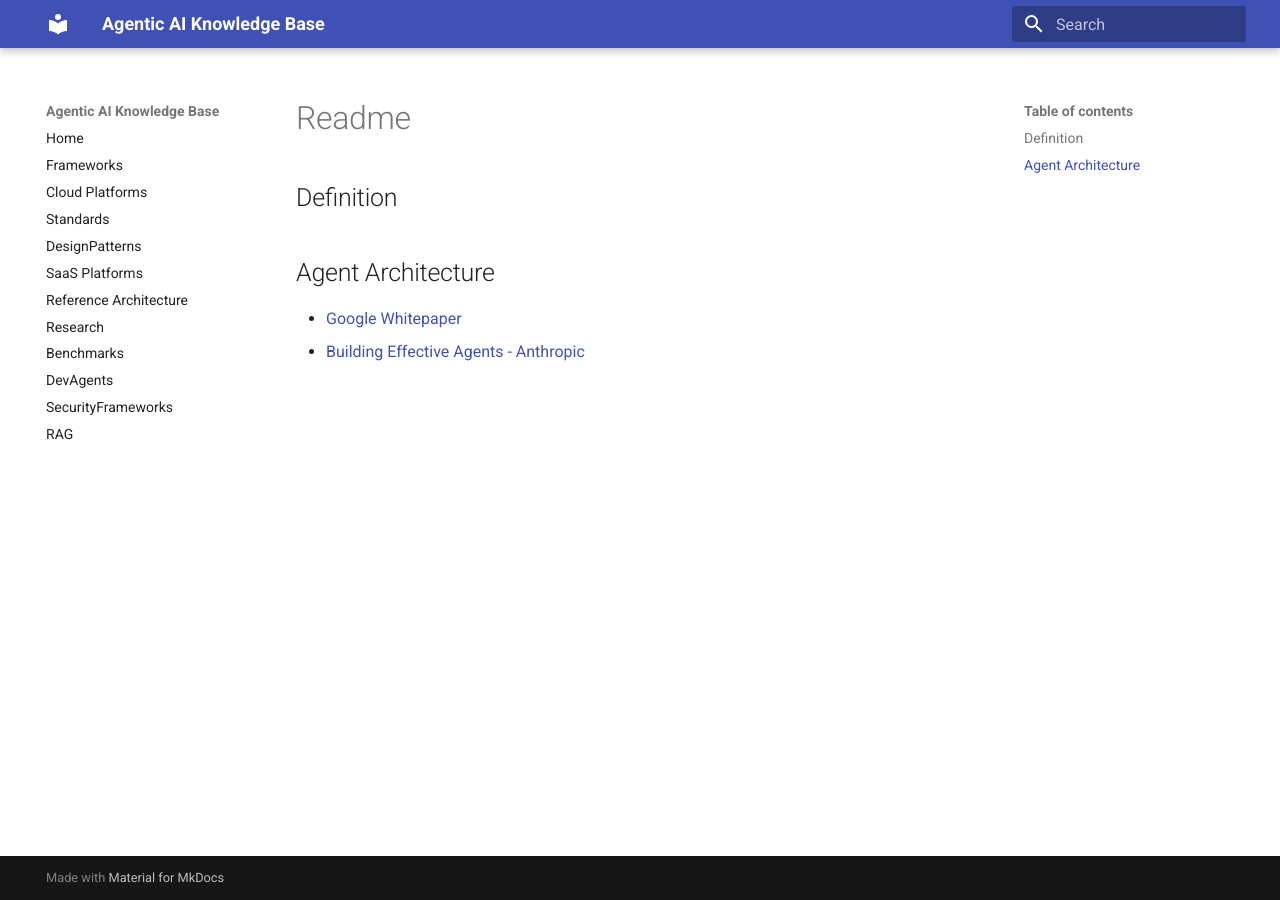
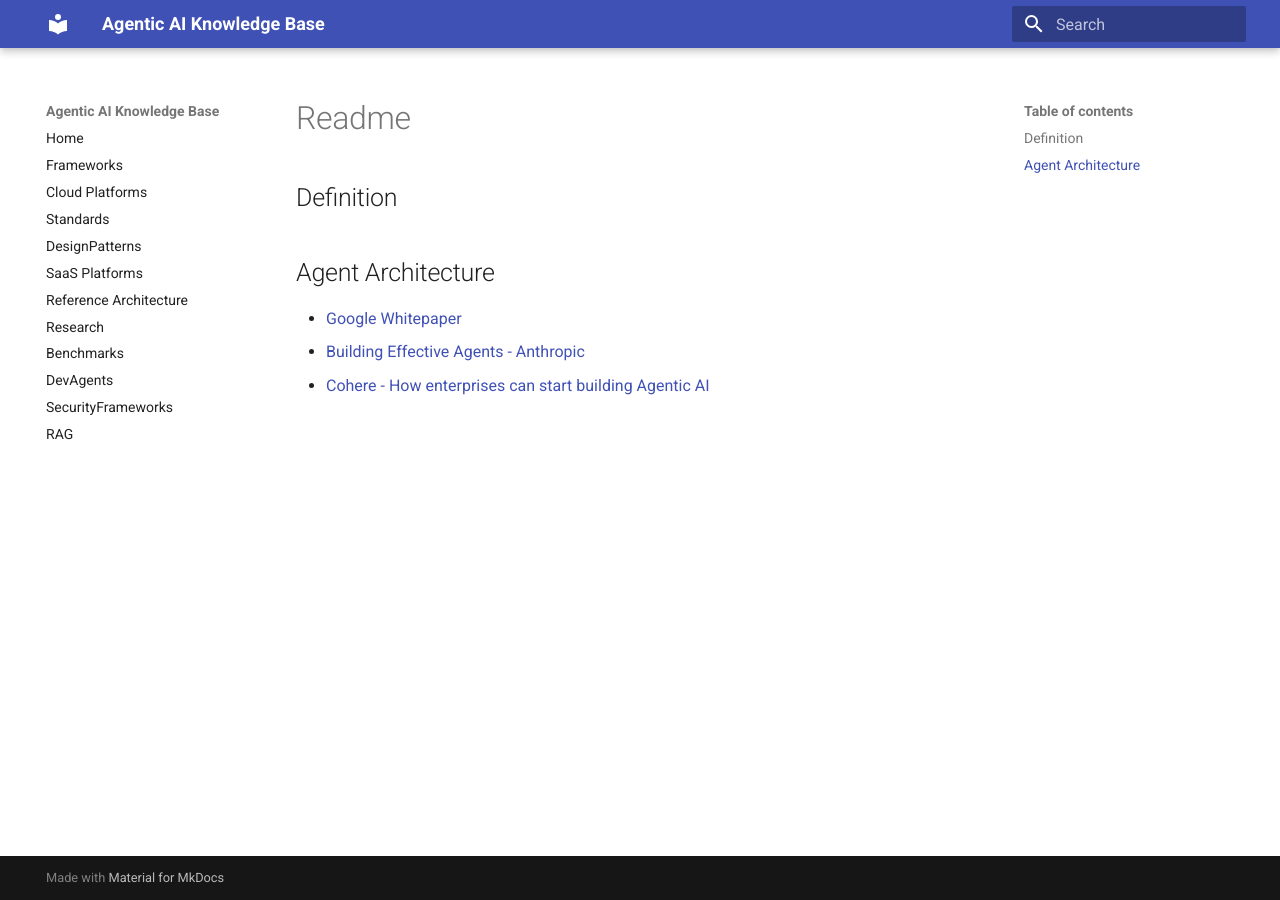
Before and after one commit to ankurkumarz/agentic-ai-knowledge-base, an MkDocs documentation site: the page built from docs/Foundations/Readme.md, in a window 1280 px wide. Built offline with MkDocs 1.6.1 and Material for MkDocs 9.7.7, drawn with Linux system fonts in a browser that asks for light colours.

Commit message:
Update Readme.md

```diff
--- a/docs/Foundations/Readme.md
+++ b/docs/Foundations/Readme.md
@@ -6,3 +6,4 @@
 
 - [Google Whitepaper](https://www.kaggle.com/whitepaper-agents)
 - [Building Effective Agents - Anthropic](https://www.anthropic.com/research/building-effective-agents)
+- [Cohere - How enterprises can start building Agentic AI](https://cohere.com/blog/how-enterprises-can-start-building-agentic-ai)
```
